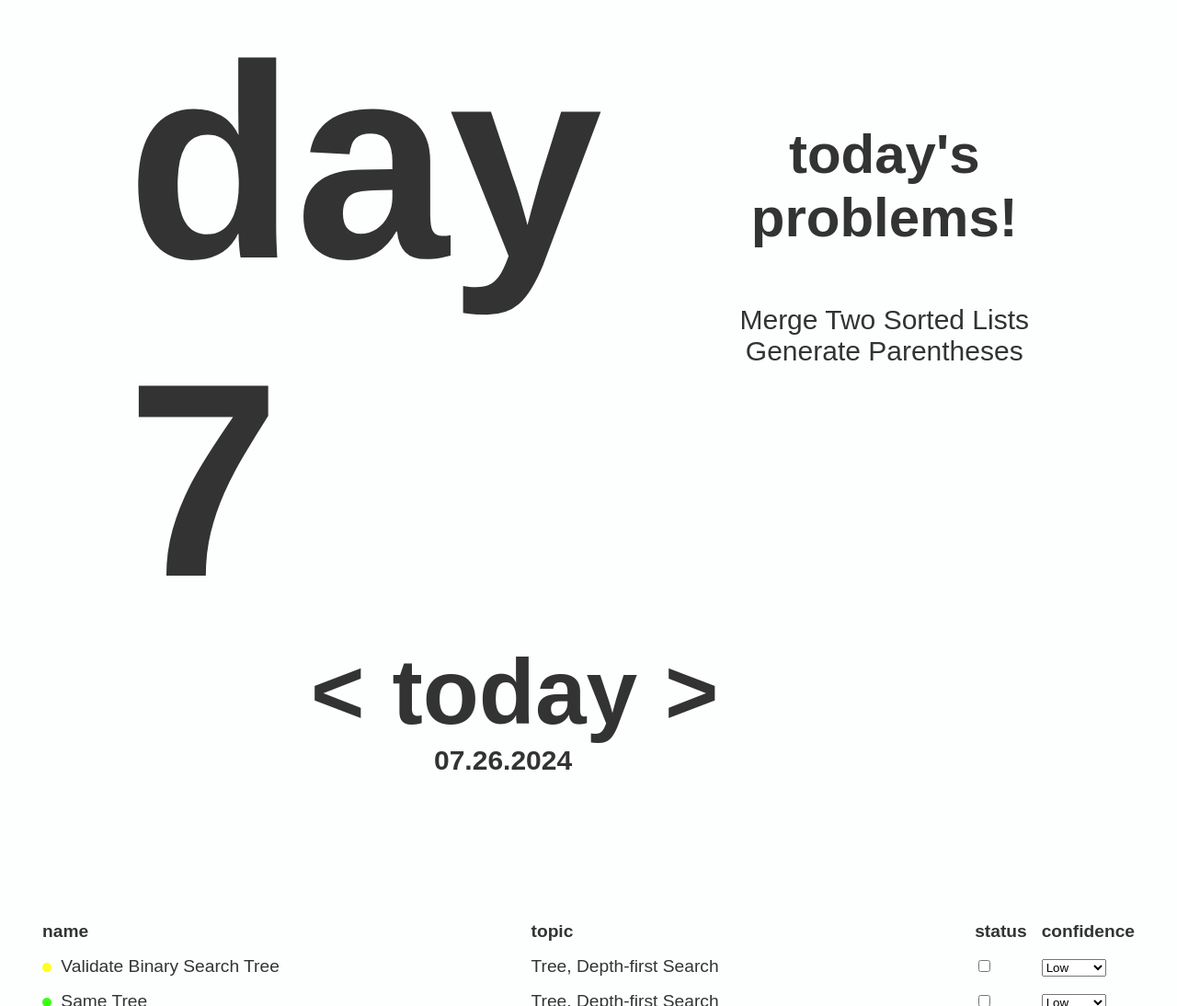
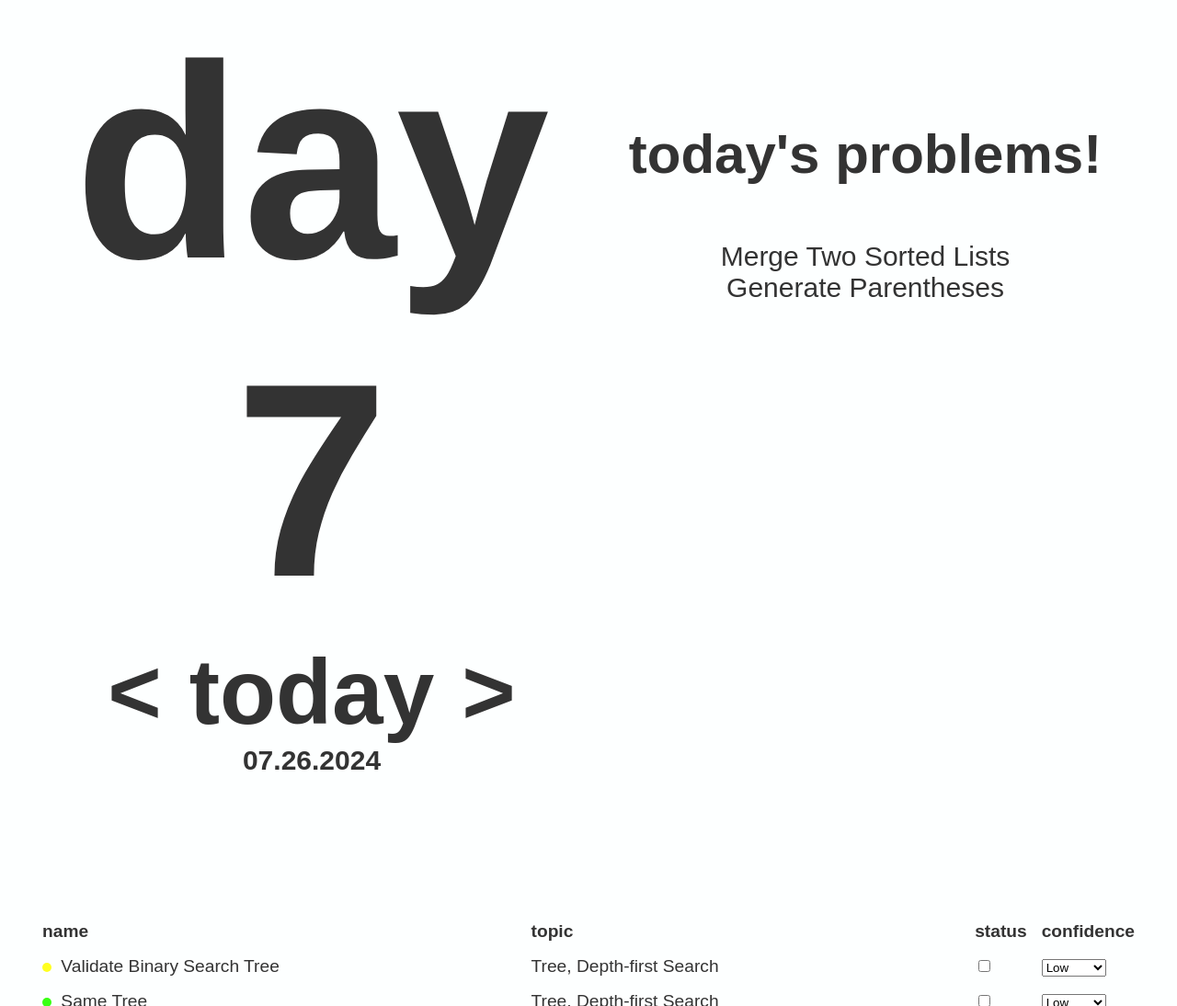
Before and after one commit to nameistuan/leetcode-tracker, a website: page public/index.html in a window 1280 px wide. Shown: the part 315-1409 px from the top of the page at 92% size. Drawn offline with Linux system fonts and the light colour scheme.

Commit message:
"centered" main container

```diff
--- a/public/styles.css
+++ b/public/styles.css
@@ -137,17 +137,45 @@ h1 {
 }
 
 .daily-container {
+    display: flex;
+    flex-direction: column;
+    align-items: center; /* Center child elements horizontally */
+    justify-content: center; /* Center child elements vertically */
     padding-bottom: 50px;
-    width: 100%; /* Ensure it takes the full width */
-    text-align: left; /* Align text to the left */
-    margin-left: 0; /* Move it to the left margin */
+    width: 80%; /* Set the same width as .planned-container */
+    text-align: center; /* Center text within child elements */
+    margin: 0 auto; /* Center the container horizontally */
 }
 
 #daily-count {
     color: #333;
     font-size: 300px;
-    padding-left: 100px;
+    padding-left: 0; /* Remove left padding */
     border-radius: 10px;
+}
+
+.arrows-container {
+    display: flex;
+    gap: 30px;
+    padding-left: 0; /* Remove left padding */
+}
+
+.arrow-buttons {
+    cursor: pointer;
+    font-size: 100px;
+    font-weight: 700;
+    user-select: none;
+    transition: background-color 0.3s, color 0.3s;
+}
+
+.arrow-buttons:hover{
+    color: orange;
+}
+
+.current-date-container {
+    font-size: 30px;
+    font-weight: 700;
+    padding-left: 0; /* Remove left padding */
 }
 
 .main-container {
@@ -160,8 +188,8 @@ h1 {
 }
 
 .planned-container {
-    padding-right: 100px;
-    width: 50%;
+    width: 80%; /* Ensure it takes the same width as .daily-container */
+    margin: 0 auto; /* Center the container horizontally */
 }
 
 .planned-container ul {
@@ -178,32 +206,7 @@ h1 {
     padding-bottom: 10px;
 }
 
-.planned-container li:hover{
+.planned-container li:hover {
     color: var(--hot-pink);
     cursor: pointer;
 }
-
-/* Arrows Container Styles */
-.arrows-container {
-    display: flex;
-    gap: 30px;
-    padding-left: 300px;
-}
-
-.arrow-buttons {
-    cursor: pointer;
-    font-size: 100px;
-    font-weight: 700;
-    user-select: none;
-    transition: background-color 0.3s, color 0.3s;
-}
-
-.arrow-buttons:hover{
-    color:orange;
-}
-
-.current-date-container{
-    font-size: 30px;
-    font-weight: 700;
-    padding-left: 434px;
-}
```
